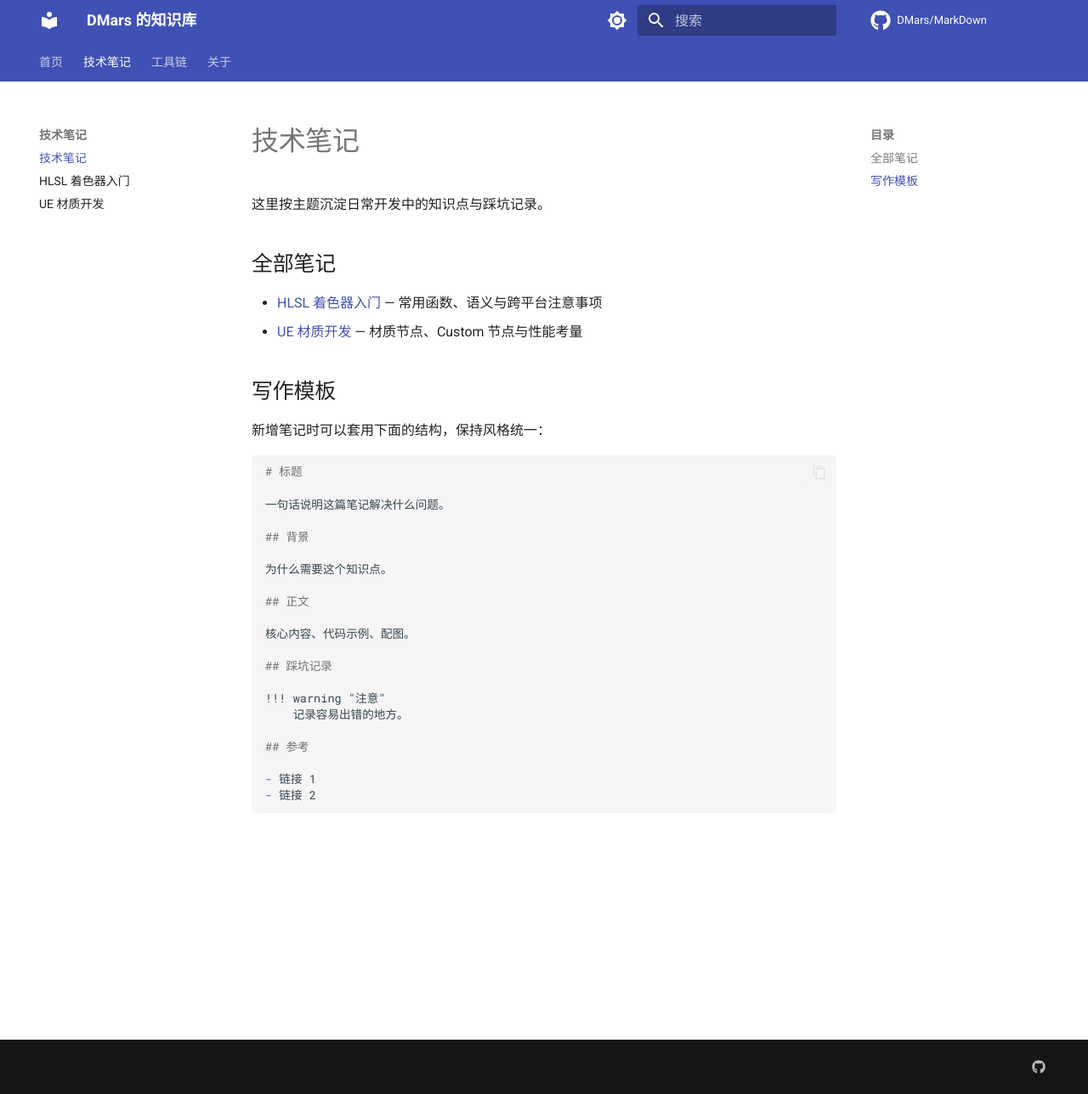
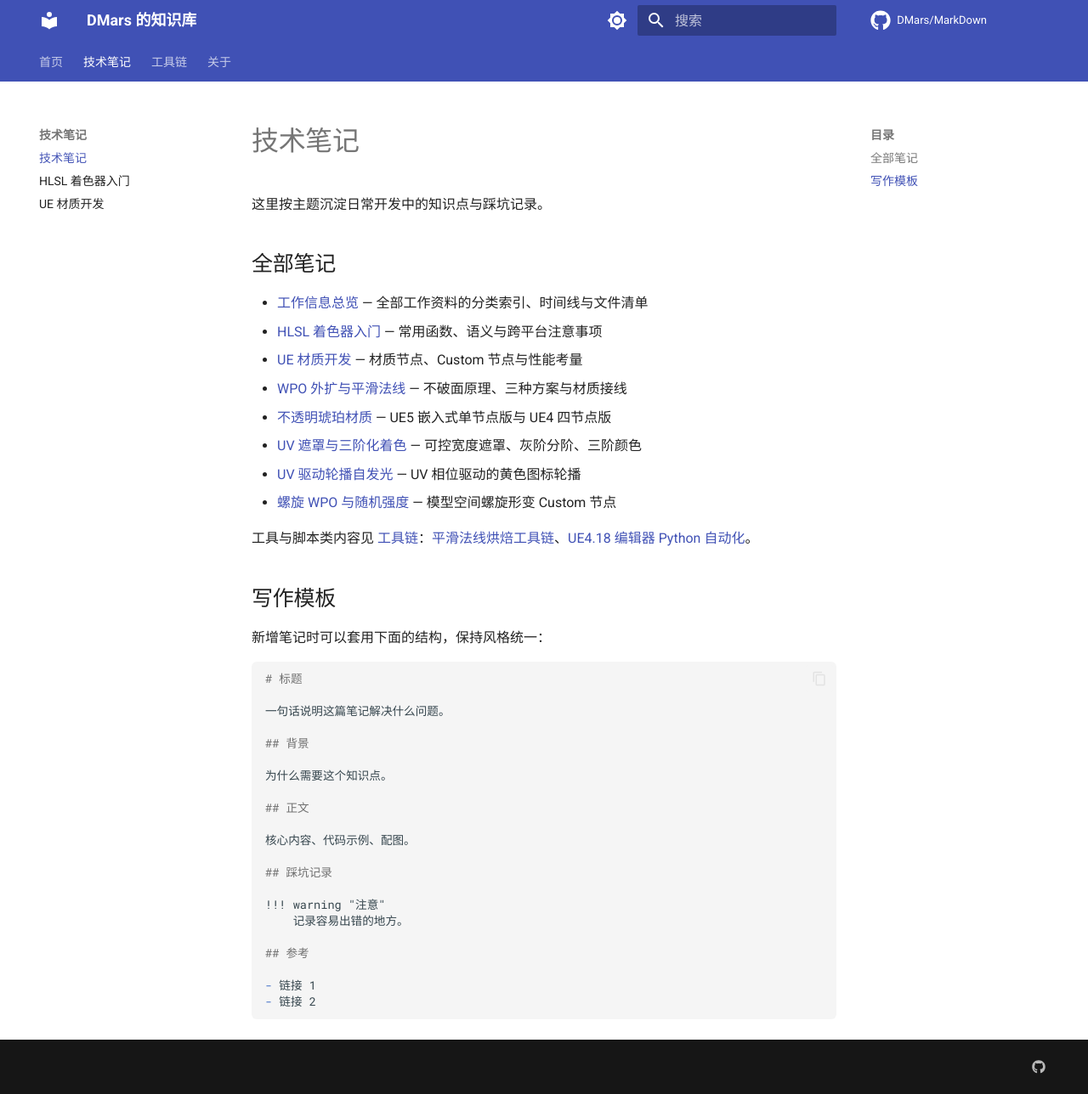
Before and after one commit to DMars/MarkDown, an MkDocs documentation site: the page built from docs/notes/index.md, in a window 1280 px wide and 1288 px high. Shown: the whole window at 85% size. Built offline with MkDocs 1.6.1 and Material for MkDocs 9.7.7, drawn with Linux system fonts in a browser that asks for light colours; comment, search, counter and statistics services are not loaded.

Commit message:
docs: organize and publish work notes

```diff
--- a/docs/notes/index.md
+++ b/docs/notes/index.md
@@ -4,8 +4,16 @@
 
 ## 全部笔记
 
+- [工作信息总览](work-overview.md) — 全部工作资料的分类索引、时间线与文件清单
 - [HLSL 着色器入门](hlsl-shader.md) — 常用函数、语义与跨平台注意事项
 - [UE 材质开发](ue-material.md) — 材质节点、Custom 节点与性能考量
+- [WPO 外扩与平滑法线](ue-wpo-inflate.md) — 不破面原理、三种方案与材质接线
+- [不透明琥珀材质](ue-amber-material.md) — UE5 嵌入式单节点版与 UE4 四节点版
+- [UV 遮罩与三阶化着色](ue-uv-mask.md) — 可控宽度遮罩、灰阶分阶、三阶颜色
+- [UV 驱动轮播自发光](ue-carousel-emissive.md) — UV 相位驱动的黄色图标轮播
+- [螺旋 WPO 与随机强度](ue-wpo-spiral.md) — 模型空间螺旋形变 Custom 节点
+
+工具与脚本类内容见 [工具链](../tools/index.md)：[平滑法线烘焙工具链](../tools/dcc-bake-toolchain.md)、[UE4.18 编辑器 Python 自动化](../tools/ue4-python-automation.md)。
 
 ## 写作模板
 
```
